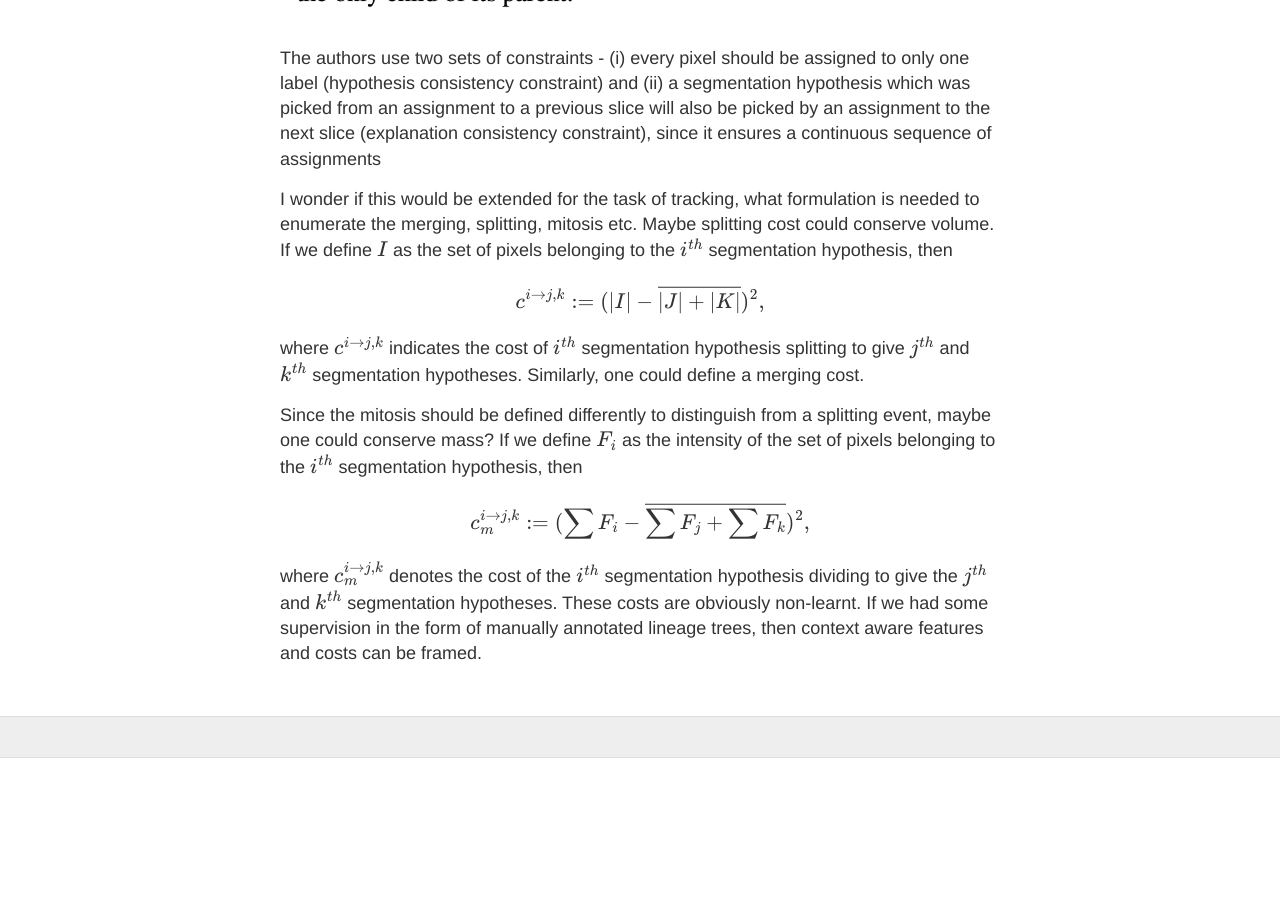
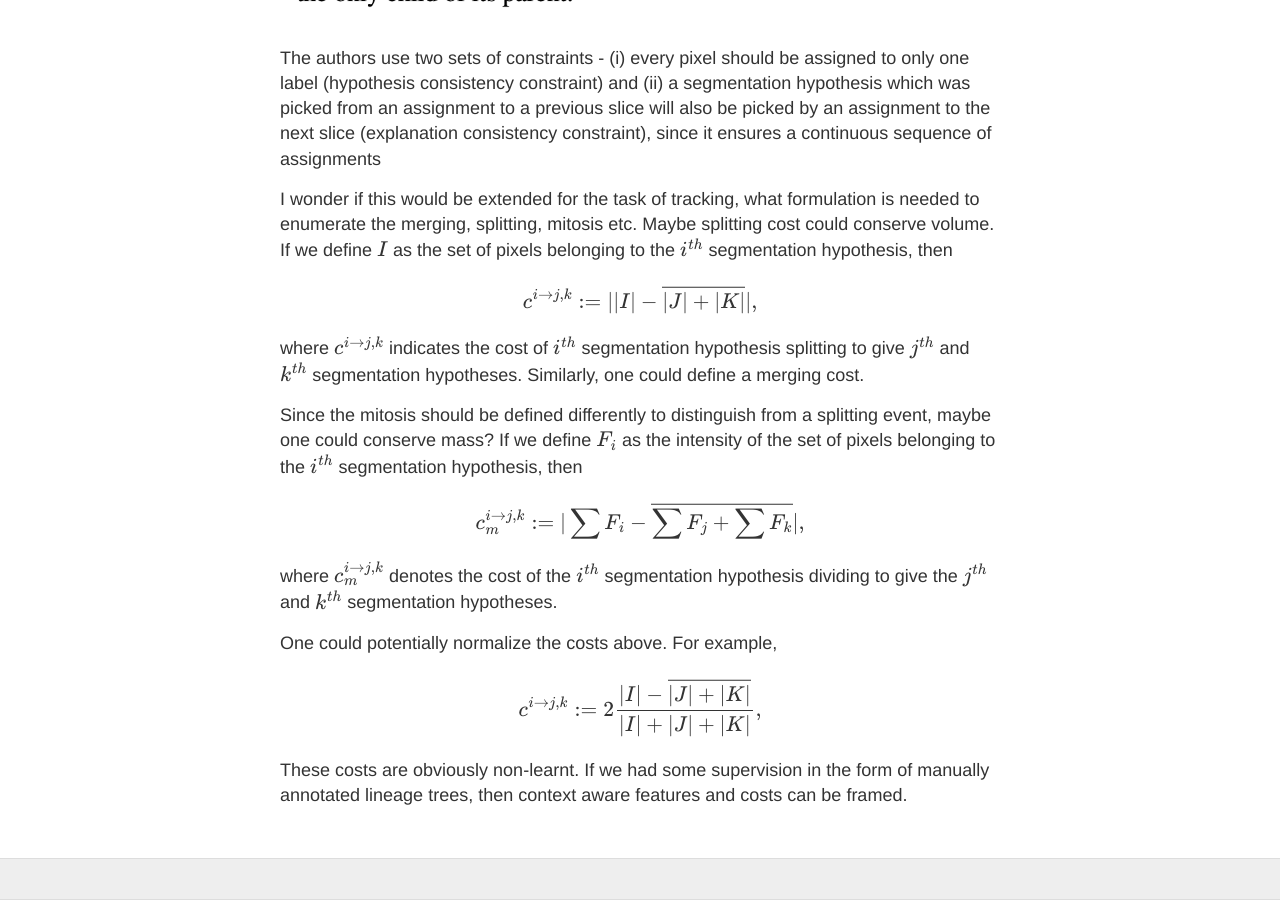
Before and after one commit to lmanan/lmanan.github.io, a Jekyll site: the page built from _posts/2021-04-28-Efficient-Automatic-3D-Reconstruction-of-Branching-Neurons-from-EM-Data.md, in a window 1280 px wide and 900 px high, scrolled down 2526 px. Built offline with Jekyll 4.4.1, drawn with Linux system fonts in a browser that asks for light colours; formulas are drawn with MathJax 3; a script that is not in the unit is left out; before the commit the page ends 3284 px from its top, so only the background shows below that.

Commit message:
update post

```diff
--- a/_posts/2021-04-28-Efficient-Automatic-3D-Reconstruction-of-Branching-Neurons-from-EM-Data.md
+++ b/_posts/2021-04-28-Efficient-Automatic-3D-Reconstruction-of-Branching-Neurons-from-EM-Data.md
@@ -26,7 +26,7 @@ The authors use two sets of constraints - (i) every pixel should be assigned to
 I wonder if this would be extended for the task of tracking, what formulation is needed to enumerate the merging, splitting, mitosis etc. Maybe splitting cost could conserve volume. If we define $I$ as the set of pixels belonging to the $i^{th}$ segmentation hypothesis, then
 
 $$
-c^{i \rightarrow j,k} := (|I| - \overline{|J| + |K|})^{2},
+c^{i \rightarrow j,k} := ||I| - \overline{|J| + |K|}|,
 $$
 
 where $c^{i \rightarrow j, k}$ indicates the cost of $i^{th}$ segmentation hypothesis splitting to give $j^{th}$ and $k^{th}$ segmentation hypotheses. Similarly, one could define a merging cost.
@@ -35,8 +35,18 @@ Since the mitosis should be defined differently to distinguish from a splitting
 If we define $F_{i}$ as the intensity of the set of pixels belonging to the $i^{th}$ segmentation hypothesis, then
 
 $$
-c_{m}^{i \rightarrow j,k} := (\sum F_{i} - \overline{\sum F_{j} + \sum F_{k}})^{2},
+c_{m}^{i \rightarrow j,k} := |\sum F_{i} - \overline{\sum F_{j} + \sum F_{k}}|,
 $$
 
 
-where $c_{m}^{i \rightarrow j,k}$ denotes the cost of the $i^{th}$ segmentation hypothesis dividing to give the $j^{th}$ and $k^{th}$ segmentation hypotheses. These costs are obviously non-learnt. If we had some supervision in the form of manually annotated lineage trees, then context aware features and costs can be framed.
+where $c_{m}^{i \rightarrow j,k}$ denotes the cost of the $i^{th}$ segmentation hypothesis dividing to give the $j^{th}$ and $k^{th}$ segmentation hypotheses.
+
+One could potentially normalize the costs above. For example,
+
+
+$$
+c^{i \rightarrow j,k} := 2\frac{|I| - \overline{|J| + |K|}}{|I| + |J| + |K|},
+$$
+
+
+These costs are obviously non-learnt. If we had some supervision in the form of manually annotated lineage trees, then context aware features and costs can be framed.
```
